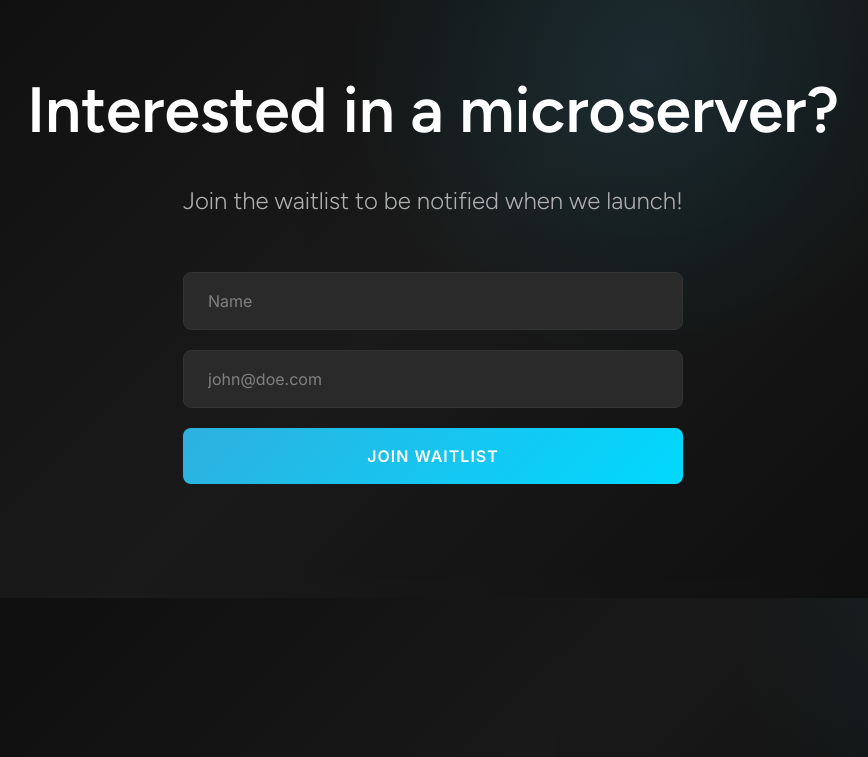
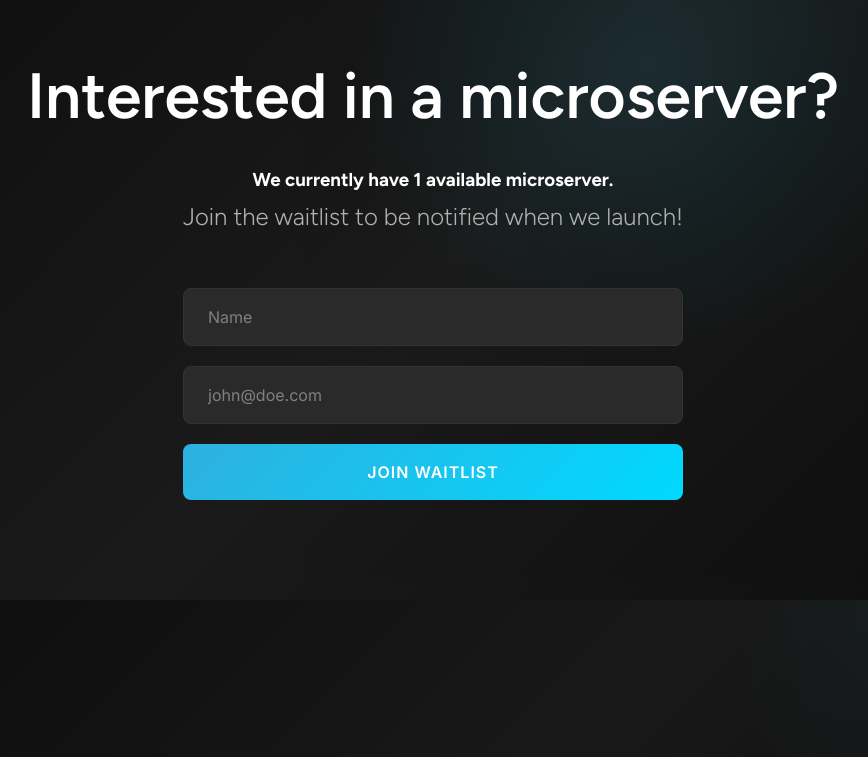
Before and after one commit to pydra-dev/UserSite, a plain HTML site: page rework/index.html in a window 1280 px wide. Shown: the part 1962-2719 px from the top of the page, without its empty margins (207-1075 px from the left). Drawn offline with nearby package versions, Linux system fonts and the light colour scheme.

Commit message:
microserver text, might remove later

```diff
--- a/rework/index.html
+++ b/rework/index.html
@@ -74,7 +74,9 @@
     <div class="gradient-bg gradient-bg-accent"></div>
     <div class="section-content">
         <h2>Interested in a microserver?</h2>
+        <h3> We currently have 1 available microserver.</h3>
         <p>Join the waitlist to be notified when we launch!</p>
+
         <form action="https://send.pageclip.co/iF5Y6G8f7T8RZSDI9yEUojfk7kbQLH4m/WaitList" class="pageclip-form waitlist-form" method="post">
             <input type="text" name="name" placeholder="Name" required />
             <input type="email" name="email" placeholder="john@doe.com" required/>
```
